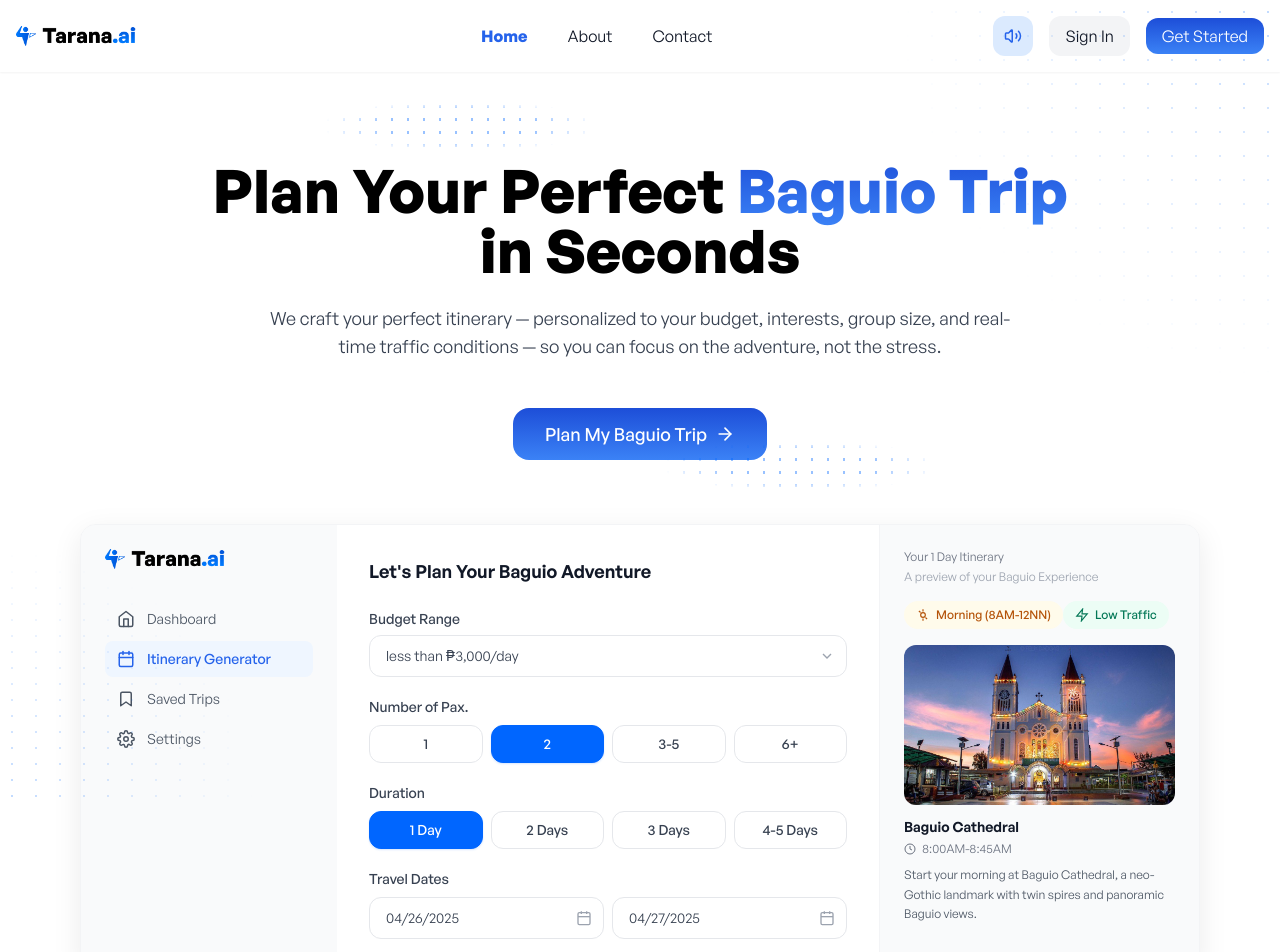
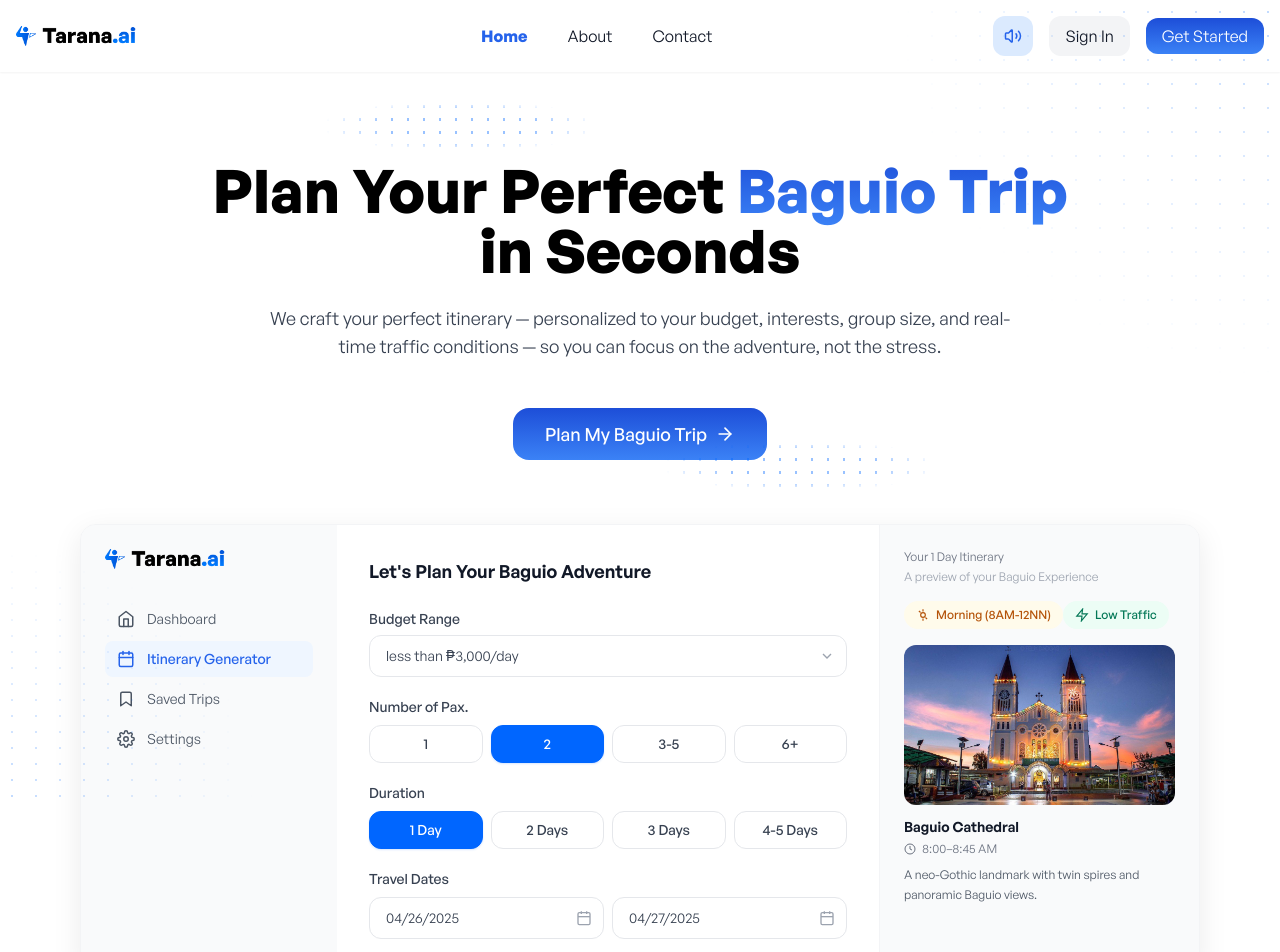
Before and after one commit to donyelqt/Tarana.ai, a Next.js app: page / in a window 1280 px wide. Shown: the top 952 px of the page. Built offline with nearby package versions, Linux system fonts and the light colour scheme.

Commit message:
fix: tighten Baguio Cathedral hero copy

```diff
--- a/src/components/HeroSection.tsx
+++ b/src/components/HeroSection.tsx
@@ -221,10 +221,10 @@ const HeroSection = ({ id }: { id?: string }) => {
                             <h4 className="text-sm font-semibold text-gray-900 mb-1">Baguio Cathedral</h4>
                             <div className="flex items-center gap-1.5 text-xs text-gray-500 mb-2">
                                 <svg width="12" height="12" viewBox="0 0 24 24" fill="none" stroke="currentColor" strokeWidth="2"><circle cx="12" cy="12" r="10"/><polyline points="12 6 12 12 16 14"/></svg>
-                                8:00AM-8:45AM
+                                8:00–8:45 AM
                             </div>
                             <p className="text-xs text-gray-600 leading-relaxed">
-                                Start your morning at Baguio Cathedral, a neo-Gothic landmark with twin spires and panoramic Baguio views.
+                                A neo-Gothic landmark with twin spires and panoramic Baguio views.
                             </p>
                         </div>
                     </div>
```
